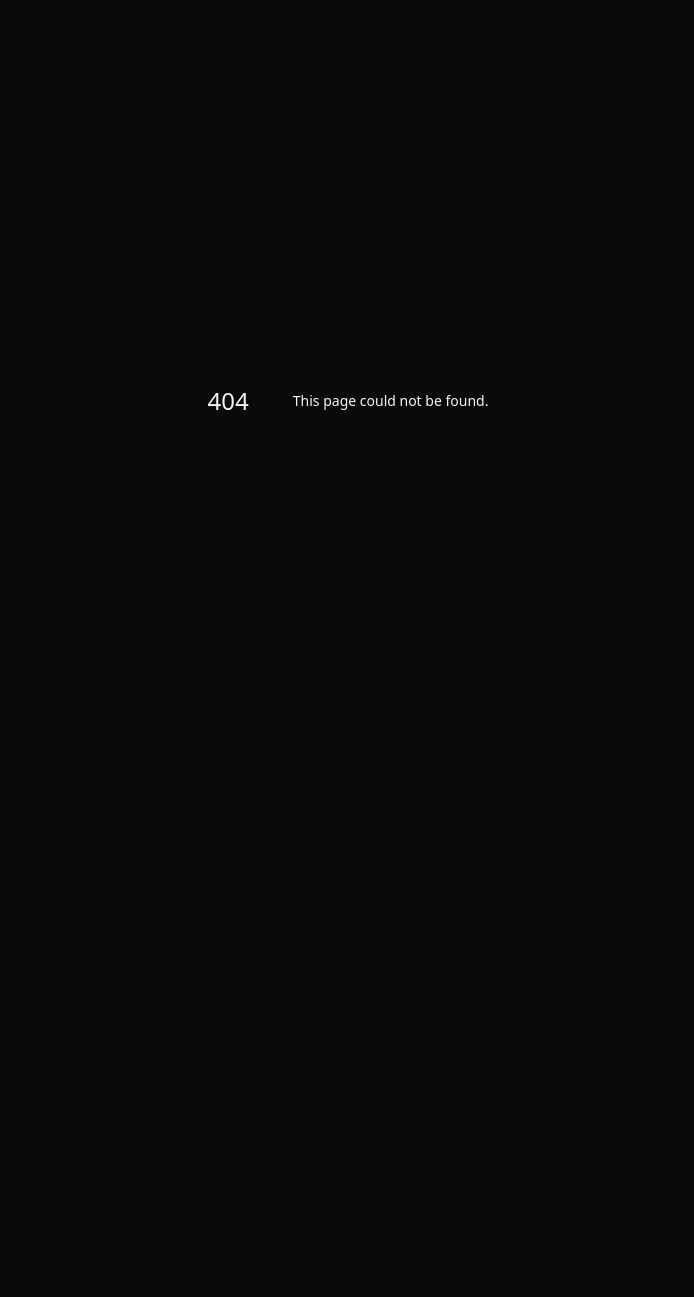
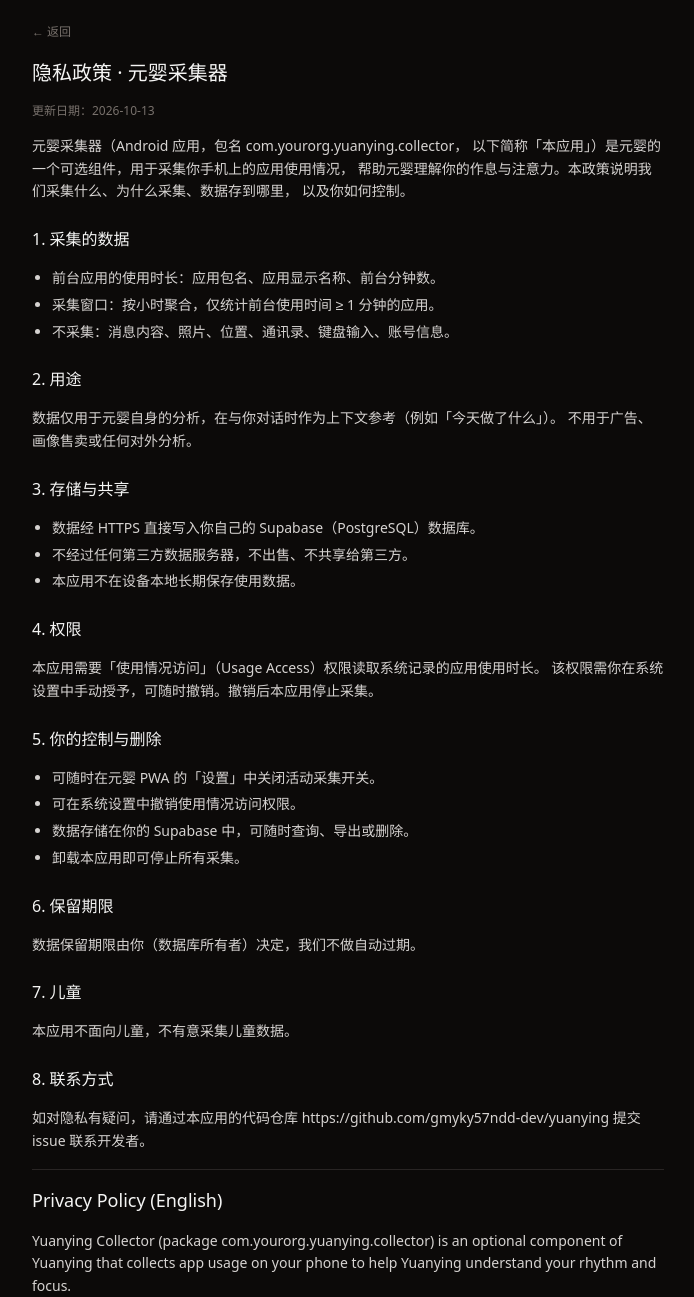
Before and after one commit to gmyky57ndd-dev/yuanying, a Next.js app: page /privacy in a window 1280 px wide. Before the commit this address had no page. Shown: the top 1297 px of the page, without its empty margins (292-986 px from the left). Before the commit the page ends 800 px from the top, so only its background shows below. Built offline with nearby package versions, Linux system fonts and the light colour scheme.

Commit message:
Prepare Play distribution: targetSdk 36 + AGP 8.9, drop sideload self-updater, add privacy policy

```diff
--- /dev/null
+++ b/app/privacy/page.tsx
@@ -0,0 +1,106 @@
+export const metadata = {
+  title: '隐私政策 · 元婴采集器',
+};
+
+export default function Privacy() {
+  return (
+    <div className="p-5 max-w-2xl mx-auto text-stone-300 text-sm leading-relaxed space-y-4">
+      <a href="/" className="text-xs text-stone-500">
+        ← 返回
+      </a>
+      <h1 className="text-xl text-stone-100">隐私政策 · 元婴采集器</h1>
+      <p className="text-xs text-stone-500">更新日期：2026-10-13</p>
+
+      <p>
+        元婴采集器（Android 应用，包名 com.yourorg.yuanying.collector，
+        以下简称「本应用」）是元婴的一个可选组件，用于采集你手机上的应用使用情况，
+        帮助元婴理解你的作息与注意力。本政策说明我们采集什么、为什么采集、数据存到哪里，
+        以及你如何控制。
+      </p>
+
+      <h2 className="text-stone-100 text-base pt-2">1. 采集的数据</h2>
+      <ul className="list-disc pl-5 space-y-1">
+        <li>前台应用的使用时长：应用包名、应用显示名称、前台分钟数。</li>
+        <li>采集窗口：按小时聚合，仅统计前台使用时间 ≥ 1 分钟的应用。</li>
+        <li>不采集：消息内容、照片、位置、通讯录、键盘输入、账号信息。</li>
+      </ul>
+
+      <h2 className="text-stone-100 text-base pt-2">2. 用途</h2>
+      <p>
+        数据仅用于元婴自身的分析，在与你对话时作为上下文参考（例如「今天做了什么」）。
+        不用于广告、画像售卖或任何对外分析。
+      </p>
+
+      <h2 className="text-stone-100 text-base pt-2">3. 存储与共享</h2>
+      <ul className="list-disc pl-5 space-y-1">
+        <li>数据经 HTTPS 直接写入你自己的 Supabase（PostgreSQL）数据库。</li>
+        <li>不经过任何第三方数据服务器，不出售、不共享给第三方。</li>
+        <li>本应用不在设备本地长期保存使用数据。</li>
+      </ul>
+
+      <h2 className="text-stone-100 text-base pt-2">4. 权限</h2>
+      <p>
+        本应用需要「使用情况访问」（Usage Access）权限读取系统记录的应用使用时长。
+        该权限需你在系统设置中手动授予，可随时撤销。撤销后本应用停止采集。
+      </p>
+
+      <h2 className="text-stone-100 text-base pt-2">5. 你的控制与删除</h2>
+      <ul className="list-disc pl-5 space-y-1">
+        <li>可随时在元婴 PWA 的「设置」中关闭活动采集开关。</li>
+        <li>可在系统设置中撤销使用情况访问权限。</li>
+        <li>数据存储在你的 Supabase 中，可随时查询、导出或删除。</li>
+        <li>卸载本应用即可停止所有采集。</li>
+      </ul>
+
+      <h2 className="text-stone-100 text-base pt-2">6. 保留期限</h2>
+      <p>数据保留期限由你（数据库所有者）决定，我们不做自动过期。</p>
+
+      <h2 className="text-stone-100 text-base pt-2">7. 儿童</h2>
+      <p>本应用不面向儿童，不有意采集儿童数据。</p>
+
+      <h2 className="text-stone-100 text-base pt-2">8. 联系方式</h2>
+      <p>
+        如对隐私有疑问，请通过本应用的代码仓库
+        https://github.com/gmyky57ndd-dev/yuanying 提交 issue 联系开发者。
+      </p>
+
+      <hr className="border-stone-800 my-6" />
+
+      <h1 className="text-lg text-stone-100">Privacy Policy (English)</h1>
+      <p>
+        Yuanying Collector (package com.yourorg.yuanying.collector) is an optional
+        component of Yuanying that collects app usage on your phone to help
+        Yuanying understand your rhythm and focus.
+      </p>
+      <p>
+        <strong>What we collect:</strong> foreground app usage — package name,
+        app label, and foreground minutes (aggregated hourly; apps under 1
+        minute are ignored). We do <strong>not</strong> collect messages,
+        photos, location, contacts, keystrokes, or account info.
+      </p>
+      <p>
+        <strong>Purpose:</strong> used only by Yuanying as conversational
+        context. No ads, no profiling, no third‑party analytics.
+      </p>
+      <p>
+        <strong>Storage &amp; sharing:</strong> data is sent over HTTPS directly
+        to your own Supabase (PostgreSQL) database. It is not routed through any
+        third‑party server and is never sold or shared. Minimal data is kept on
+        device.
+      </p>
+      <p>
+        <strong>Permission:</strong> Usage Access, granted manually in system
+        settings, revocable at any time.
+      </p>
+      <p>
+        <strong>Control &amp; deletion:</strong> disable collection in the
+        Yuanying PWA settings, revoke the permission, or query/export/delete the
+        data in your Supabase.
+      </p>
+      <p>
+        <strong>Contact:</strong>{' '}
+        https://github.com/gmyky57ndd-dev/yuanying
+      </p>
+    </div>
+  );
+}
--- a/app/settings/page.tsx
+++ b/app/settings/page.tsx
@@ -64,6 +64,9 @@ export default function Settings() {
           <li>控制权：可随时用上方开关暂停采集；数据可在 Supabase 中随时查询、导出或删除。</li>
           <li>权限：需在系统「使用情况访问」中手动授予，可随时撤销。</li>
         </ul>
+        <a href="/privacy" className="inline-block mt-3 text-xs text-emerald-400">
+          查看完整隐私政策 →
+        </a>
       </div>
     </div>
   );
```
Also changed, not shown: 7 other files (tests, documents, lock files or other folders).
